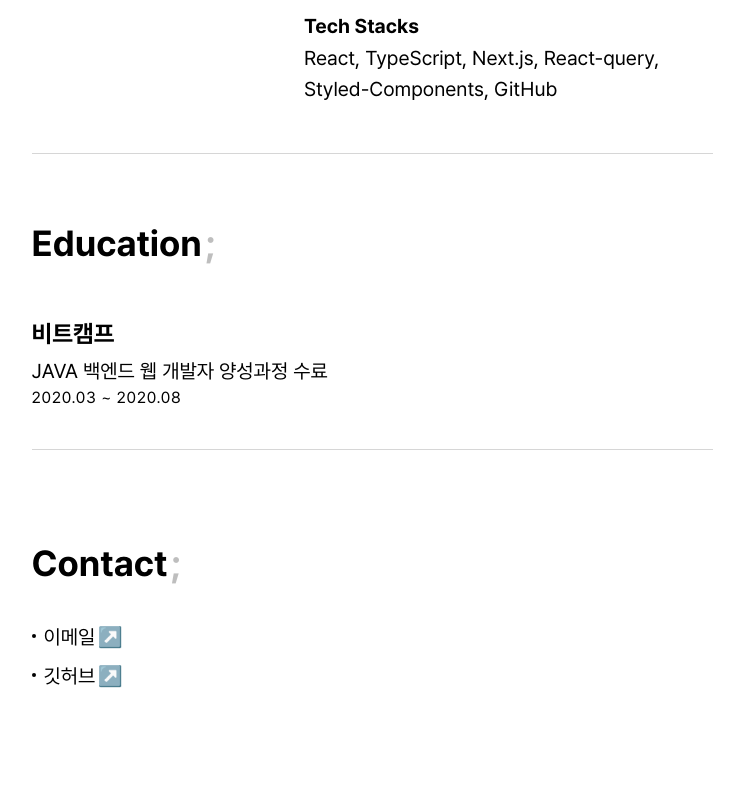
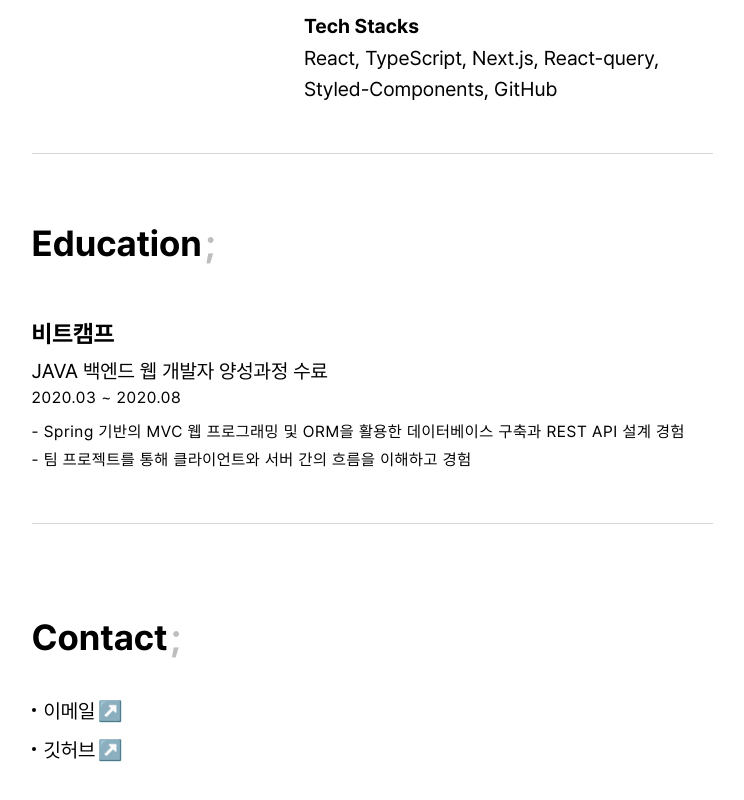
Before and after one commit to cherryc0ck/resume, a Next.js app: page / in a window 1280 px wide. Shown: the part 2290-3090 px from the top of the page, without its empty margins (268-1012 px from the left). Built offline with nearby package versions, Linux system fonts and the light colour scheme.

Commit message:
:lipstick: Education 상세 추가

```diff
--- a/src/components/domain/resume/education/Education.tsx
+++ b/src/components/domain/resume/education/Education.tsx
@@ -7,6 +7,10 @@ const DATA = [
     name: "비트캠프",
     date: "2020.03 ~ 2020.08",
     desc: "JAVA 백엔드 웹 개발자 양성과정 수료",
+    detail: [
+      "- Spring 기반의 MVC 웹 프로그래밍 및 ORM을 활용한 데이터베이스 구축과 REST API 설계 경험",
+      "- 팀 프로젝트를 통해 클라이언트와 서버 간의 흐름을 이해하고 경험",
+    ],
   },
 ];
 
--- a/src/components/domain/resume/education/article/EduArticle.tsx
+++ b/src/components/domain/resume/education/article/EduArticle.tsx
@@ -4,19 +4,24 @@ interface EduarticleProps {
   data: {
     name: string;
     date: string;
-
+    detail: string[];
     desc: string;
   };
 }
 
 export default function EduArticle({ data }: EduarticleProps) {
-  const { name, date, desc } = data;
+  const { name, date, desc, detail } = data;
   return (
     <S.Article>
       <S.Wrapper>
         <h3>{name}</h3>
         <p>{desc}</p>
         <time>{date}</time>
+        <ul>
+          {detail.map((list) => (
+            <li>{list}</li>
+          ))}
+        </ul>
       </S.Wrapper>
     </S.Article>
   );
--- a/src/components/domain/resume/education/article/styled.ts
+++ b/src/components/domain/resume/education/article/styled.ts
@@ -23,5 +23,12 @@ export const Wrapper = styled.div`
     time {
       ${theme.typo.body.sm};
     }
+    ul {
+      margin: 12px 0;
+    }
+    ul li {
+      margin: 6px 0;
+      ${theme.typo.body.sm};
+    }
   `};
 `;
```
